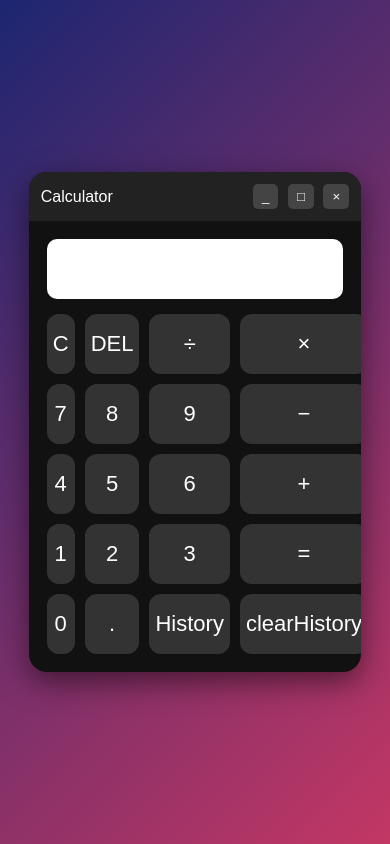
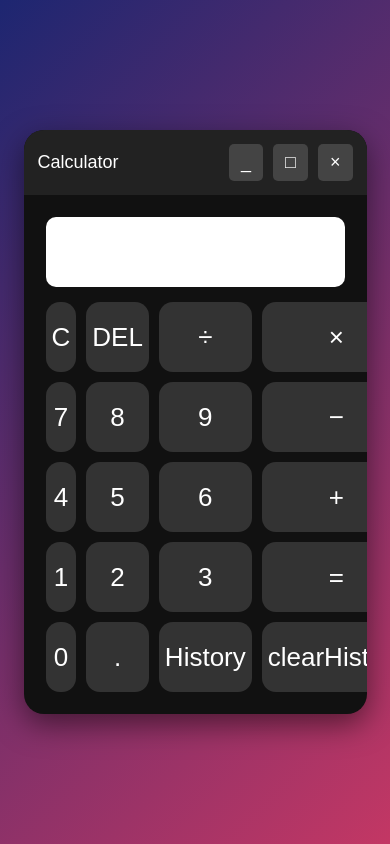
Before and after one commit to Amresh92/CodeAlpha_Calculator, a plain HTML site: page index.html in a window 390 px wide. Drawn offline with Linux system fonts and the light colour scheme.

Commit message:
Update style.css

```diff
--- a/style.css
+++ b/style.css
@@ -108,17 +108,33 @@ body {
 
 @media (max-width: 600px) {
     .calculator {
-        width: 95%;
+        width: 98%;
         max-width: none;
+        border-radius: 20px;
+    }
+
+    .calc-body {
+        padding: 22px;
     }
 
     #display {
-        height: 60px;
-        font-size: 28px;
+        height: 70px;
+        font-size: 32px;
     }
 
     .buttons button {
-        height: 60px;
-        font-size: 22px;
+        height: 70px;
+        font-size: 26px;
+        border-radius: 14px;
+    }
+
+    .top-bar {
+        padding: 14px;
+        font-size: 18px;
+    }
+
+    .top-bar button {
+        padding: 8px 12px;
+        font-size: 18px;
     }
 }
```
